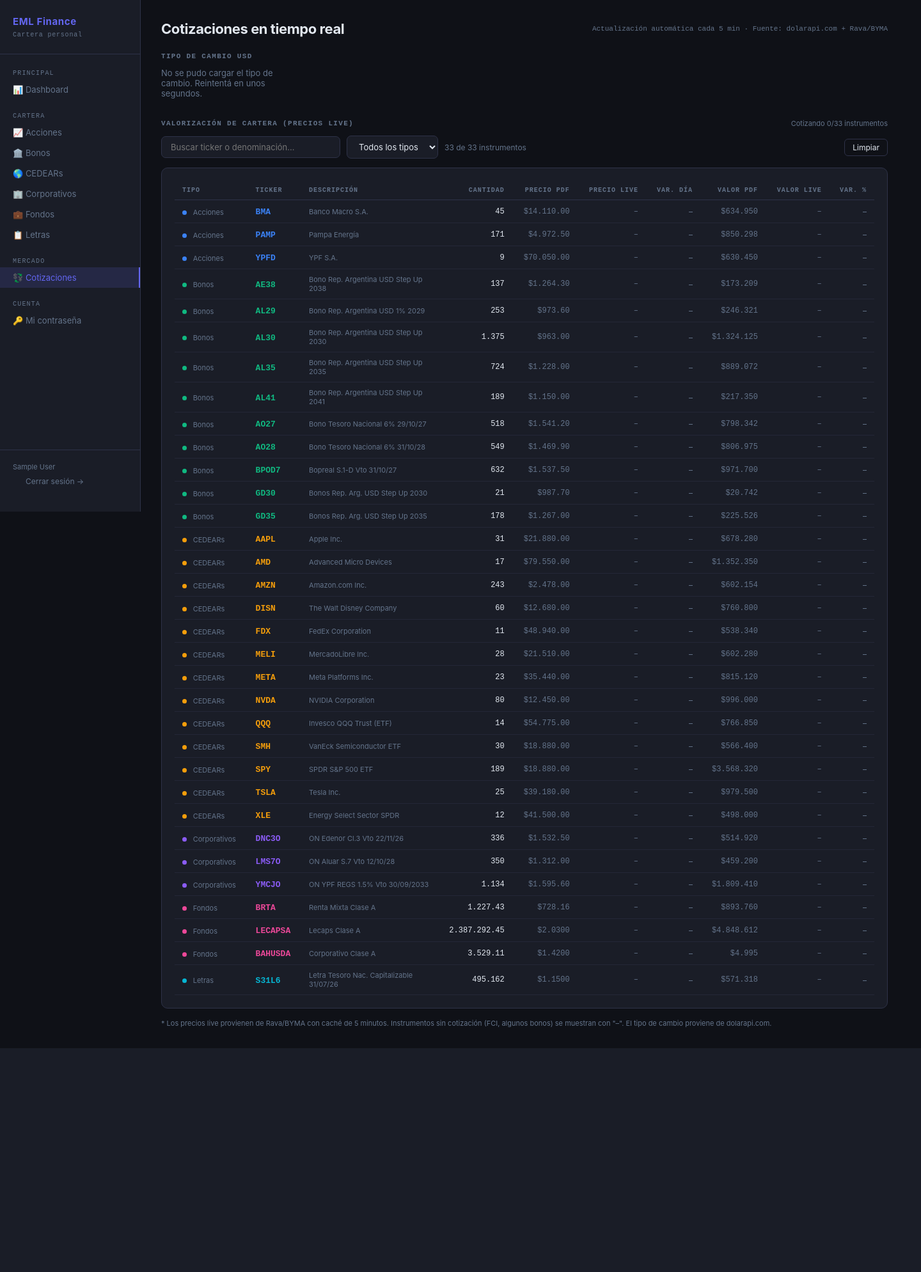
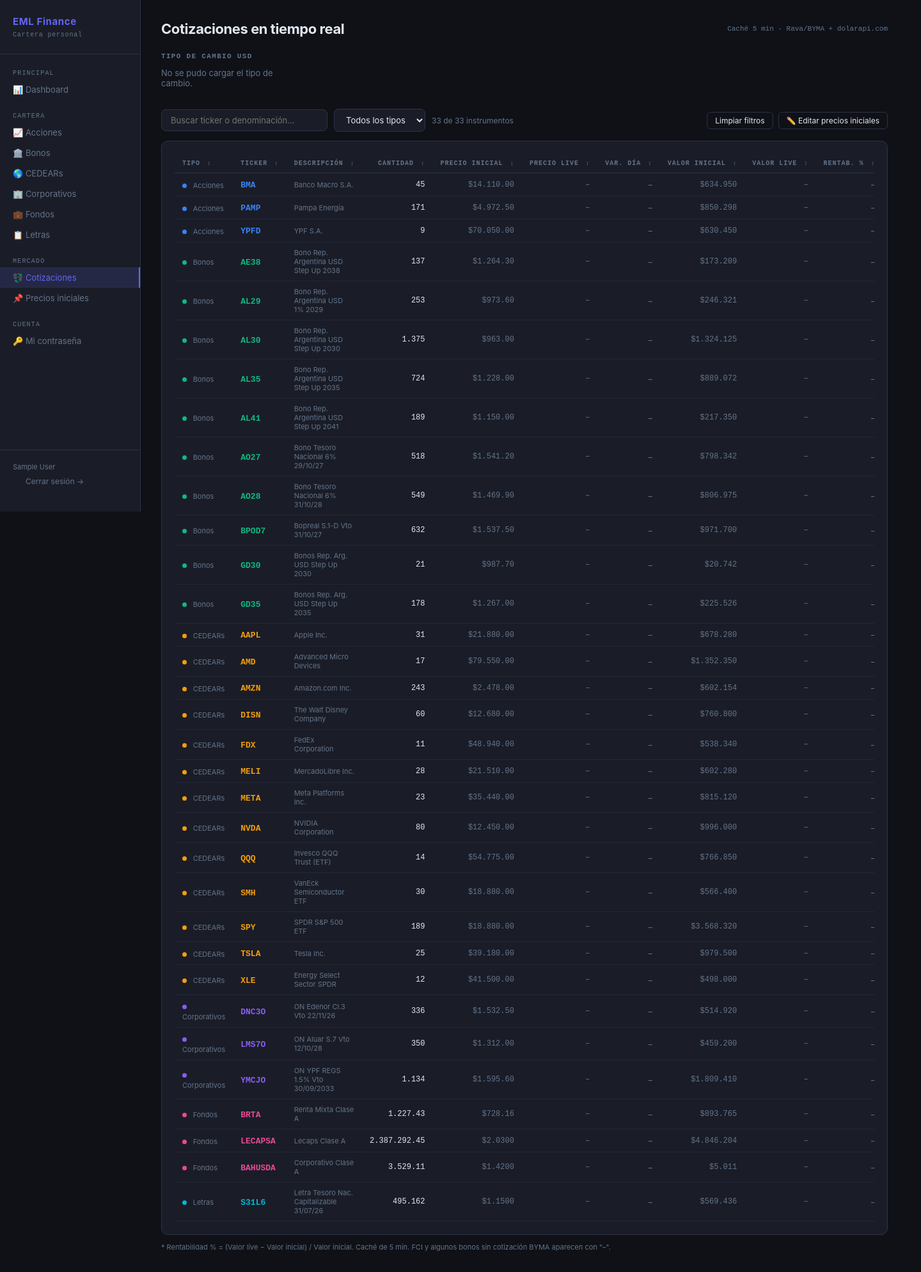
Before and after one commit to eduardoluchini/eml-finance, a Flask app: page /cotizaciones in a window 1440 px wide. Shown: the whole page at 64% size. Before the commit the page ends 1639 px from the top, so only its background shows below. Run offline with Flask 3, Linux system fonts and the light colour scheme; the visitor is signed in with stand-in values (Sample User, id 1); data comes from the database, SQL or seed files in the repository; data that the repository does not hold is empty.

Commit message:
Sortable columns + precio inicial por instrumento
- precios_iniciales table in DB, seeded from PDF prices
- /cotizaciones: shows precio_ini vs precio_live, rentabilidad %
- /precios-iniciales: edit form per instrument (precio, fecha, notas)
- Sortable headers on all cotizaciones columns (click to asc/desc)
- Sidebar: Precios iniciales link

Co-Authored-By: Claude Sonnet 4.6 <noreply@anthropic.com>

```diff
--- a/app.py
+++ b/app.py
@@ -43,7 +43,29 @@ def init_db():
                 "INSERT INTO usuarios VALUES (?,?,?,?)",
                 ('eduardo', 'EML2026!', 'Eduardo Luchini', 0)
             )
+        conn.execute('''
+            CREATE TABLE IF NOT EXISTS precios_iniciales (
+                ticker      TEXT PRIMARY KEY,
+                precio      REAL NOT NULL,
+                fecha       TEXT,
+                notas       TEXT
+            )
+        ''')
+        # Seed precios iniciales desde el PDF si la tabla está vacía
+        count = conn.execute('SELECT COUNT(*) FROM precios_iniciales').fetchone()[0]
+        if count == 0:
+            for items in PORTFOLIO_INICIAL['instrumentos'].values():
+                for item in items:
+                    conn.execute(
+                        'INSERT OR IGNORE INTO precios_iniciales VALUES (?,?,?,?)',
+                        (item['ticker'], item['precio'], PORTFOLIO_INICIAL['fecha'], 'Precio PDF 26/06/2026')
+                    )
         conn.commit()
+
+def get_precios_iniciales():
+    with get_db() as conn:
+        rows = conn.execute('SELECT * FROM precios_iniciales').fetchall()
+    return {r['ticker']: {'precio': r['precio'], 'fecha': r['fecha'], 'notas': r['notas']} for r in rows}
 
 # ── Auth ──────────────────────────────────────────────────────────────────────
 def login_required(f):
@@ -277,45 +299,96 @@ def cotizaciones():
         d['nombre_es'] = nombres_es.get(casa, d.get('nombre', casa.title()))
 
     p = get_portfolio()
-    precios = fetch_precios_cartera(p)
+    precios      = fetch_precios_cartera(p)
+    precios_ini  = get_precios_iniciales()
 
     # Construir tabla de instrumentos con precio live
     filas = []
     for tipo, items in p['instrumentos'].items():
         for item in items:
-            ticker = item['ticker']
-            pr = precios.get(ticker)
-            precio_actual = pr['ultimo'] if pr else None
+            ticker        = item['ticker']
+            pr            = precios.get(ticker)
+            pi            = precios_ini.get(ticker)
+            precio_actual = pr['ultimo']   if pr else None
             variacion     = pr['variacion'] if pr else None
+            precio_ini    = pi['precio']   if pi else item['precio']
             valor_actual  = precio_actual * item['cantidad'] if precio_actual else None
             valor_orig    = item['valor']
-            diff_pct      = ((valor_actual - valor_orig) / valor_orig * 100) if valor_actual else None
+            valor_ini     = precio_ini * item['cantidad']
+            diff_pct_live = ((valor_actual - valor_ini) / valor_ini * 100) if valor_actual else None
             filas.append({
-                'tipo':         tipo,
-                'ticker':       ticker,
-                'descripcion':  item['descripcion'],
-                'cantidad':     item['cantidad'],
-                'precio_orig':  item['precio'],
-                'precio_actual':precio_actual,
-                'variacion':    variacion,
-                'valor_orig':   valor_orig,
-                'valor_actual': valor_actual,
-                'diff_pct':     diff_pct,
-                'fuente':       pr['fuente'] if pr else None,
+                'tipo':          tipo,
+                'ticker':        ticker,
+                'descripcion':   item['descripcion'],
+                'cantidad':      item['cantidad'],
+                'precio_ini':    precio_ini,
+                'precio_actual': precio_actual,
+                'variacion':     variacion,
+                'valor_ini':     valor_ini,
+                'valor_actual':  valor_actual,
+                'diff_pct':      diff_pct_live,
+                'fuente':        pr['fuente'] if pr else None,
+                'pi_fecha':      pi['fecha']  if pi else None,
+                'pi_notas':      pi['notas']  if pi else None,
             })
 
-    total_orig   = sum(f['valor_orig'] for f in filas)
+    total_ini    = sum(f['valor_ini']    for f in filas)
     total_actual = sum(f['valor_actual'] for f in filas if f['valor_actual'])
     con_precio   = sum(1 for f in filas if f['precio_actual'])
 
     return render_template('cotizaciones.html',
         dolares=dolares_sorted,
         filas=filas,
-        total_orig=total_orig,
+        total_ini=total_ini,
         total_actual=total_actual,
         con_precio=con_precio,
         total_filas=len(filas),
         portfolio=p,
+        colores=COLORES,
+    )
+
+@app.route('/precios-iniciales', methods=['GET', 'POST'])
+@login_required
+def precios_iniciales():
+    p = get_portfolio()
+    if request.method == 'POST':
+        ticker  = request.form.get('ticker', '').strip().upper()
+        precio  = request.form.get('precio', '').strip()
+        fecha   = request.form.get('fecha', '').strip()
+        notas   = request.form.get('notas', '').strip()
+        try:
+            precio_f = float(precio.replace(',', '.'))
+            with get_db() as conn:
+                conn.execute(
+                    'INSERT INTO precios_iniciales VALUES (?,?,?,?) '
+                    'ON CONFLICT(ticker) DO UPDATE SET precio=excluded.precio, fecha=excluded.fecha, notas=excluded.notas',
+                    (ticker, precio_f, fecha or None, notas or None)
+                )
+                conn.commit()
+            flash(f'Precio inicial de {ticker} actualizado.', 'success')
+        except Exception as e:
+            flash(f'Error: {e}', 'error')
+        return redirect(url_for('precios_iniciales'))
+
+    precios_ini = get_precios_iniciales()
+    # Armar lista con todos los instrumentos del portfolio
+    instrumentos = []
+    for tipo, items in p['instrumentos'].items():
+        for item in items:
+            pi = precios_ini.get(item['ticker'])
+            instrumentos.append({
+                'tipo':        tipo,
+                'ticker':      item['ticker'],
+                'descripcion': item['descripcion'],
+                'cantidad':    item['cantidad'],
+                'precio_ini':  pi['precio'] if pi else item['precio'],
+                'fecha':       pi['fecha']  if pi else p['fecha'],
+                'notas':       pi['notas']  if pi else '',
+                'color':       COLORES.get(tipo, '#64748b'),
+            })
+
+    return render_template('precios_iniciales.html',
+        instrumentos=instrumentos,
         colores=COLORES,
     )
 
--- a/templates/base.html
+++ b/templates/base.html
@@ -248,6 +248,10 @@
      class="{% if request.endpoint == 'cotizaciones' %}active{% endif %}">
     💱 Cotizaciones
   </a>
+  <a href="{{ url_for('precios_iniciales') }}"
+     class="{% if request.endpoint == 'precios_iniciales' %}active{% endif %}">
+    📌 Precios iniciales
+  </a>
 
   <div class="nav-label" style="margin-top:12px;">Cuenta</div>
   <a href="{{ url_for('cambiar_password') }}"
--- a/templates/cotizaciones.html
+++ b/templates/cotizaciones.html
@@ -2,10 +2,10 @@
 {% block title %}Cotizaciones – EML Finance{% endblock %}
 
 {% block content %}
-<div style="display:flex;align-items:center;justify-content:space-between;margin-bottom:24px;">
+<div style="display:flex;align-items:center;justify-content:space-between;margin-bottom:24px;flex-wrap:wrap;gap:10px;">
   <h1 class="page-title" style="margin-bottom:0;">Cotizaciones en tiempo real</h1>
   <span style="font-size:11px;color:var(--muted);font-family:var(--mono);">
-    Actualización automática cada 5 min · Fuente: dolarapi.com + Rava/BYMA
+    Caché 5 min · Rava/BYMA + dolarapi.com
   </span>
 </div>
 
@@ -13,89 +13,66 @@
 <h2 style="font-size:11px;font-family:var(--mono);letter-spacing:.12em;text-transform:uppercase;color:var(--muted);margin-bottom:12px;">
   Tipo de cambio USD
 </h2>
-
-<div style="display:grid;grid-template-columns:repeat(auto-fill,minmax(160px,1fr));gap:12px;margin-bottom:32px;">
+<div style="display:grid;grid-template-columns:repeat(auto-fill,minmax(155px,1fr));gap:12px;margin-bottom:32px;">
   {% for d in dolares %}
-  {% set compra = d.compra if d.compra else '–' %}
-  {% set venta  = d.venta  if d.venta  else '–' %}
   <div class="card card-sm" style="border-top:3px solid
     {% if 'blue' in d.nombre_es|lower %}#ef4444
     {% elif 'mep' in d.nombre_es|lower or 'bolsa' in d.nombre_es|lower %}#f59e0b
-    {% elif 'ccl' in d.nombre_es|lower or 'liqui' in d.nombre_es|lower %}#8b5cf6
+    {% elif 'liqui' in d.nombre_es|lower %}#8b5cf6
     {% elif 'tarjeta' in d.nombre_es|lower or 'turista' in d.nombre_es|lower %}#ec4899
     {% elif 'cripto' in d.nombre_es|lower %}#06b6d4
     {% else %}#10b981{% endif %};">
-    <div style="font-size:10px;font-family:var(--mono);letter-spacing:.08em;text-transform:uppercase;color:var(--muted);margin-bottom:10px;">
-      {{ d.nombre_es }}
-    </div>
+    <div style="font-size:10px;font-family:var(--mono);letter-spacing:.08em;text-transform:uppercase;color:var(--muted);margin-bottom:10px;">{{ d.nombre_es }}</div>
     <div style="display:flex;justify-content:space-between;align-items:flex-end;">
       <div>
         <div style="font-size:10px;color:var(--muted);">Compra</div>
-        <div style="font-size:15px;font-weight:700;">
-          {% if compra != '–' %}${{ '{:,.2f}'.format(compra).replace(',', '.') }}{% else %}–{% endif %}
-        </div>
+        <div style="font-size:15px;font-weight:700;">{% if d.compra %}${{ '{:,.2f}'.format(d.compra).replace(',', '.') }}{% else %}–{% endif %}</div>
       </div>
       <div style="text-align:right;">
         <div style="font-size:10px;color:var(--muted);">Venta</div>
-        <div style="font-size:15px;font-weight:700;color:var(--accent2);">
-          {% if venta != '–' %}${{ '{:,.2f}'.format(venta).replace(',', '.') }}{% else %}–{% endif %}
-        </div>
+        <div style="font-size:15px;font-weight:700;color:var(--accent2);">{% if d.venta %}${{ '{:,.2f}'.format(d.venta).replace(',', '.') }}{% else %}–{% endif %}</div>
       </div>
     </div>
-    {% if d.fechaActualizacion %}
-    <div style="font-size:10px;color:var(--muted);margin-top:8px;">
-      {{ d.fechaActualizacion[:16] if d.fechaActualizacion else '' }}
-    </div>
-    {% endif %}
+    {% if d.fechaActualizacion %}<div style="font-size:10px;color:var(--muted);margin-top:8px;">{{ d.fechaActualizacion[:16] }}</div>{% endif %}
   </div>
   {% else %}
-  <div style="color:var(--muted);font-size:13px;">No se pudo cargar el tipo de cambio. Reintentá en unos segundos.</div>
+  <div style="color:var(--muted);font-size:13px;">No se pudo cargar el tipo de cambio.</div>
   {% endfor %}
 </div>
 
-<!-- Valorización de cartera -->
-<div style="display:flex;align-items:center;justify-content:space-between;margin-bottom:12px;">
-  <h2 style="font-size:11px;font-family:var(--mono);letter-spacing:.12em;text-transform:uppercase;color:var(--muted);">
-    Valorización de cartera (precios live)
-  </h2>
-  <span style="font-size:11px;color:var(--muted);">
-    Cotizando {{ con_precio }}/{{ total_filas }} instrumentos
-  </span>
-</div>
-
-<!-- Resumen diferencia -->
+<!-- Resumen -->
 {% if total_actual > 0 %}
-{% set diff_total = total_actual - total_orig %}
-{% set diff_pct_total = diff_total / total_orig * 100 %}
+{% set diff_total = total_actual - total_ini %}
+{% set diff_pct_total = diff_total / total_ini * 100 if total_ini else 0 %}
 <div class="stat-grid" style="margin-bottom:20px;">
   <div class="stat-card">
-    <div class="label">Valor posición (PDF 26/06)</div>
-    <div class="value">${{ '{:,.0f}'.format(total_orig).replace(',', '.') }}</div>
+    <div class="label">Valor inicial (precio costo)</div>
+    <div class="value">${{ '{:,.0f}'.format(total_ini).replace(',', '.') }}</div>
+    <div class="sub">{{ con_precio }}/{{ total_filas }} instrumentos cotizando</div>
   </div>
   <div class="stat-card">
     <div class="label">Valor actual (live)</div>
-    <div class="value" style="color:{% if total_actual >= total_orig %}var(--accent2){% else %}#f87171{% endif %};">
+    <div class="value" style="color:{% if total_actual >= total_ini %}var(--accent2){% else %}#f87171{% endif %};">
       ${{ '{:,.0f}'.format(total_actual).replace(',', '.') }}
     </div>
-    <div class="sub">Solo instrumentos con cotización live</div>
   </div>
   <div class="stat-card">
-    <div class="label">Variación</div>
+    <div class="label">Resultado</div>
     <div class="value" style="color:{% if diff_total >= 0 %}var(--accent2){% else %}#f87171{% endif %};">
       {% if diff_total >= 0 %}+{% endif %}${{ '{:,.0f}'.format(diff_total).replace(',', '.') }}
     </div>
     <div class="sub" style="color:{% if diff_pct_total >= 0 %}var(--accent2){% else %}#f87171{% endif %};">
-      {% if diff_pct_total >= 0 %}▲{% else %}▼{% endif %}
-      {{ '{:.2f}'.format(diff_pct_total|abs) }}%
+      {% if diff_pct_total >= 0 %}▲{% else %}▼{% endif %} {{ '{:.2f}'.format(diff_pct_total|abs) }}%
     </div>
   </div>
 </div>
 {% endif %}
 
+<!-- Filtros -->
 <div style="display:flex;gap:10px;flex-wrap:wrap;margin-bottom:14px;align-items:center;">
   <input id="search-text" type="text" placeholder="Buscar ticker o denominación..."
     style="background:var(--bg2);border:1px solid var(--border);color:var(--text);border-radius:7px;
-           padding:8px 14px;font-size:13px;font-family:inherit;width:280px;">
+           padding:8px 14px;font-size:13px;font-family:inherit;width:260px;">
   <select id="search-tipo"
     style="background:var(--bg2);border:1px solid var(--border);color:var(--text);border-radius:7px;
            padding:8px 14px;font-size:13px;font-family:inherit;">
@@ -105,74 +82,73 @@
     {% endfor %}
   </select>
   <span id="search-count" style="font-size:12px;color:var(--muted);"></span>
-  <button onclick="limpiarFiltros()" class="btn btn-ghost btn-sm" style="margin-left:auto;">Limpiar</button>
+  <div style="margin-left:auto;display:flex;gap:8px;">
+    <button onclick="limpiarFiltros()" class="btn btn-ghost btn-sm">Limpiar filtros</button>
+    <a href="{{ url_for('precios_iniciales') }}" class="btn btn-ghost btn-sm">✏️ Editar precios iniciales</a>
+  </div>
 </div>
 
+<!-- Tabla ordenable -->
 <div class="card">
   <div class="table-wrap">
-    <table>
+    <table id="tabla-cot">
       <thead>
         <tr>
-          <th>Tipo</th>
-          <th>Ticker</th>
-          <th>Descripción</th>
-          <th class="text-right">Cantidad</th>
-          <th class="text-right">Precio PDF</th>
-          <th class="text-right">Precio live</th>
-          <th class="text-right">Var. día</th>
-          <th class="text-right">Valor PDF</th>
-          <th class="text-right">Valor live</th>
-          <th class="text-right">Var. %</th>
+          <th class="sortable" data-col="0">Tipo <span class="sort-icon">↕</span></th>
+          <th class="sortable" data-col="1">Ticker <span class="sort-icon">↕</span></th>
+          <th class="sortable" data-col="2">Descripción <span class="sort-icon">↕</span></th>
+          <th class="sortable text-right" data-col="3">Cantidad <span class="sort-icon">↕</span></th>
+          <th class="sortable text-right" data-col="4">Precio inicial <span class="sort-icon">↕</span></th>
+          <th class="sortable text-right" data-col="5">Precio live <span class="sort-icon">↕</span></th>
+          <th class="sortable text-right" data-col="6">Var. día <span class="sort-icon">↕</span></th>
+          <th class="sortable text-right" data-col="7">Valor inicial <span class="sort-icon">↕</span></th>
+          <th class="sortable text-right" data-col="8">Valor live <span class="sort-icon">↕</span></th>
+          <th class="sortable text-right" data-col="9">Rentab. % <span class="sort-icon">↕</span></th>
         </tr>
       </thead>
-      <tbody>
-        {% for f in filas|sort(attribute='tipo') %}
+      <tbody id="tbody-cot">
+        {% for f in filas %}
         <tr data-tipo="{{ f.tipo }}" data-ticker="{{ f.ticker }}" data-desc="{{ f.descripcion|lower }}">
-          <td>
-            <span style="display:inline-block;width:7px;height:7px;border-radius:50%;
-              background:{{ colores.get(f.tipo, '#64748b') }};margin-right:6px;"></span>
+          <td data-val="{{ f.tipo }}">
+            <span style="display:inline-block;width:7px;height:7px;border-radius:50%;background:{{ colores.get(f.tipo,'#64748b') }};margin-right:6px;"></span>
             <span style="font-size:11px;color:var(--muted);">{{ f.tipo }}</span>
           </td>
-          <td>
-            <span style="font-family:var(--mono);font-weight:700;font-size:13px;
-              color:{{ colores.get(f.tipo, '#e2e8f0') }};">{{ f.ticker }}</span>
+          <td data-val="{{ f.ticker }}">
+            <span style="font-family:var(--mono);font-weight:700;font-size:13px;color:{{ colores.get(f.tipo,'#e2e8f0') }};">{{ f.ticker }}</span>
           </td>
-          <td style="font-size:11px;color:var(--muted);max-width:200px;">{{ f.descripcion }}</td>
-          <td class="text-right mono" style="font-size:12px;">
-            {% if f.cantidad == f.cantidad|int %}{{ '{:,.0f}'.format(f.cantidad).replace(',', '.') }}
-            {% else %}{{ '{:,.2f}'.format(f.cantidad).replace(',', '.') }}{% endif %}
+          <td style="font-size:11px;color:var(--muted);max-width:180px;" data-val="{{ f.descripcion }}">{{ f.descripcion }}</td>
+          <td class="text-right mono" style="font-size:12px;" data-val="{{ f.cantidad }}">
+            {% if f.cantidad == f.cantidad|int %}{{ '{:,.0f}'.format(f.cantidad).replace(',','.') }}
+            {% else %}{{ '{:,.2f}'.format(f.cantidad).replace(',','.') }}{% endif %}
           </td>
-          <td class="text-right mono" style="font-size:12px;color:var(--muted);">
-            {% if f.precio_orig < 100 %}${{ '{:,.4f}'.format(f.precio_orig) }}
-            {% else %}${{ '{:,.2f}'.format(f.precio_orig).replace(',', '.') }}{% endif %}
+          <td class="text-right mono" style="font-size:12px;color:var(--muted);" data-val="{{ f.precio_ini }}">
+            {% if f.precio_ini < 100 %}${{ '{:,.4f}'.format(f.precio_ini) }}
+            {% else %}${{ '{:,.2f}'.format(f.precio_ini).replace(',','.') }}{% endif %}
           </td>
-          <td class="text-right mono" style="font-size:12px;">
+          <td class="text-right mono" style="font-size:12px;" data-val="{{ f.precio_actual if f.precio_actual else -1 }}">
             {% if f.precio_actual %}
               {% if f.precio_actual < 100 %}${{ '{:,.4f}'.format(f.precio_actual) }}
-              {% else %}${{ '{:,.2f}'.format(f.precio_actual).replace(',', '.') }}{% endif %}
-            {% else %}
-              <span style="color:var(--muted);">–</span>
-            {% endif %}
+              {% else %}${{ '{:,.2f}'.format(f.precio_actual).replace(',','.') }}{% endif %}
+            {% else %}<span style="color:var(--muted);">–</span>{% endif %}
           </td>
-          <td class="text-right" style="font-size:12px;">
+          <td class="text-right" style="font-size:12px;" data-val="{{ f.variacion if f.variacion is not none else -999 }}">
             {% if f.variacion is not none %}
               <span style="color:{% if f.variacion >= 0 %}var(--accent2){% else %}#f87171{% endif %};">
-                {% if f.variacion >= 0 %}▲{% else %}▼{% endif %}
-                {{ '{:.2f}'.format(f.variacion|abs) }}%
+                {% if f.variacion >= 0 %}▲{% else %}▼{% endif %} {{ '{:.2f}'.format(f.variacion|abs) }}%
               </span>
             {% else %}<span style="color:var(--muted);">–</span>{% endif %}
           </td>
-          <td class="text-right mono" style="font-size:12px;color:var(--muted);">
-            ${{ '{:,.0f}'.format(f.valor_orig).replace(',', '.') }}
+          <td class="text-right mono" style="font-size:12px;color:var(--muted);" data-val="{{ f.valor_ini }}">
+            ${{ '{:,.0f}'.format(f.valor_ini).replace(',','.') }}
           </td>
-          <td class="text-right mono" style="font-size:12px;">
-            {% if f.valor_actual %}${{ '{:,.0f}'.format(f.valor_actual).replace(',', '.') }}
+          <td class="text-right mono" style="font-size:12px;" data-val="{{ f.valor_actual if f.valor_actual else -1 }}">
+            {% if f.valor_actual %}${{ '{:,.0f}'.format(f.valor_actual).replace(',','.') }}
             {% else %}<span style="color:var(--muted);">–</span>{% endif %}
           </td>
-          <td class="text-right" style="font-size:12px;">
+          <td class="text-right" style="font-size:12px;" data-val="{{ f.diff_pct if f.diff_pct is not none else -9999 }}">
             {% if f.diff_pct is not none %}
               <span style="color:{% if f.diff_pct >= 0 %}var(--accent2){% else %}#f87171{% endif %};font-weight:600;">
-                {% if f.diff_pct >= 0 %}+{% endif %}{{ '{:.1f}'.format(f.diff_pct) }}%
+                {% if f.diff_pct >= 0 %}+{% endif %}{{ '{:.2f}'.format(f.diff_pct) }}%
               </span>
             {% else %}<span style="color:var(--muted);">–</span>{% endif %}
           </td>
@@ -183,40 +159,79 @@
   </div>
 </div>
 
-<div style="margin-top:16px;font-size:11px;color:var(--muted);">
-  * Los precios live provienen de Rava/BYMA con caché de 5 minutos. Instrumentos sin cotización (FCI, algunos bonos) se muestran con "–".
-  El tipo de cambio proviene de dolarapi.com.
+<div style="margin-top:12px;font-size:11px;color:var(--muted);">
+  * Rentabilidad % = (Valor live − Valor inicial) / Valor inicial. Caché de 5 min. FCI y algunos bonos sin cotización BYMA aparecen con "–".
 </div>
 
+<style>
+th.sortable { cursor:pointer; user-select:none; white-space:nowrap; }
+th.sortable:hover { color:var(--text); }
+th.sortable.asc  .sort-icon::after { content:'▲'; }
+th.sortable.desc .sort-icon::after { content:'▼'; }
+.sort-icon { font-size:9px; color:var(--muted); margin-left:4px; }
+th.sortable.asc .sort-icon, th.sortable.desc .sort-icon { color:var(--accent); }
+</style>
+
 <script>
+// ── Filtro ────────────────────────────────────────────────────────────────────
 const searchText = document.getElementById('search-text');
 const searchTipo = document.getElementById('search-tipo');
 const searchCount = document.getElementById('search-count');
-const rows = document.querySelectorAll('tbody tr');
+const allRows = Array.from(document.querySelectorAll('#tbody-cot tr'));
 
 function filtrar() {
   const txt  = searchText.value.toLowerCase().trim();
   const tipo = searchTipo.value;
-  let visible = 0;
-  rows.forEach(tr => {
-    const matchTipo   = !tipo || tr.dataset.tipo === tipo;
-    const matchTxt    = !txt  || tr.dataset.ticker.toLowerCase().includes(txt) || tr.dataset.desc.includes(txt);
-    const show = matchTipo && matchTxt;
-    tr.style.display = show ? '' : 'none';
-    if (show) visible++;
+  let vis = 0;
+  allRows.forEach(tr => {
+    const ok = (!tipo || tr.dataset.tipo === tipo) &&
+               (!txt  || tr.dataset.ticker.toLowerCase().includes(txt) || tr.dataset.desc.includes(txt));
+    tr.style.display = ok ? '' : 'none';
+    if (ok) vis++;
   });
-  searchCount.textContent = visible + ' de ' + rows.length + ' instrumentos';
+  searchCount.textContent = vis + ' de ' + allRows.length + ' instrumentos';
 }
+function limpiarFiltros() { searchText.value=''; searchTipo.value=''; filtrar(); }
+searchText.addEventListener('input', filtrar);
+searchTipo.addEventListener('change', filtrar);
+filtrar();
 
-function limpiarFiltros() {
-  searchText.value = '';
-  searchTipo.value = '';
+// ── Ordenamiento ──────────────────────────────────────────────────────────────
+let sortCol = -1, sortAsc = true;
+const tbody  = document.getElementById('tbody-cot');
+const ths    = document.querySelectorAll('th.sortable');
+
+ths.forEach(th => {
+  th.addEventListener('click', () => {
+    const col = parseInt(th.dataset.col);
+    if (sortCol === col) { sortAsc = !sortAsc; }
+    else { sortCol = col; sortAsc = true; }
+    ths.forEach(t => t.classList.remove('asc','desc'));
+    th.classList.add(sortAsc ? 'asc' : 'desc');
+    sortTable(col, sortAsc);
+  });
+});
+
+function sortTable(col, asc) {
+  const rows = Array.from(tbody.querySelectorAll('tr'));
+  rows.sort((a, b) => {
+    const va = cellVal(a, col);
+    const vb = cellVal(b, col);
+    if (typeof va === 'number' && typeof vb === 'number') return asc ? va - vb : vb - va;
+    return asc ? String(va).localeCompare(String(vb), 'es') : String(vb).localeCompare(String(va), 'es');
+  });
+  rows.forEach(r => tbody.appendChild(r));
+  // Re-aplicar filtro visual
   filtrar();
 }
 
-searchText.addEventListener('input', filtrar);
-searchTipo.addEventListener('change', filtrar);
-filtrar();
+function cellVal(row, col) {
+  const td = row.querySelectorAll('td')[col];
+  if (!td) return '';
+  const v = td.dataset.val;
+  const n = parseFloat(v);
+  return isNaN(n) ? (v || '') : n;
+}
 </script>
 
 {% endblock %}
```
Also changed, not shown: templates/precios_iniciales.html (added, +56 -0 lines).
